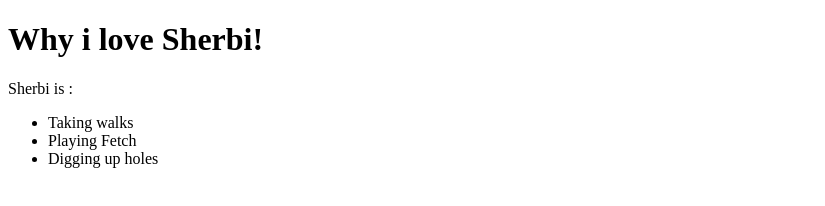
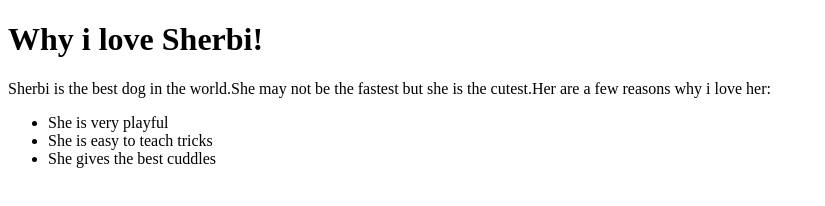
Before and after one commit to lilianwangechi/mypet, a plain HTML site: page why-i-love-her.html in a window 1280 px wide. Shown: the whole page, without its empty margins (0-825 px from the left). Drawn offline with Linux system fonts and the light colour scheme.

Commit message:
add first heading,paragraph and the list of things i like about sherbi

```diff
--- a/why-i-love-her.html
+++ b/why-i-love-her.html
@@ -5,11 +5,11 @@
   </head>
   <body>
     <h1>Why i love Sherbi!</h1>
-    <p>Sherbi is :</p>
+    <p>Sherbi is the best dog in the world.She may not be the fastest but she is the cutest.Her are a few reasons why i love her:</p>
     <ul>
-      <li>Taking walks</li>
-      <li>Playing Fetch</li>
-      <li>Digging up holes</li>
+      <li>She is very playful</li>
+      <li>She is easy to teach tricks</li>
+      <li>She gives the best cuddles</li>
       </ul>
   </body>
 </html>
```
